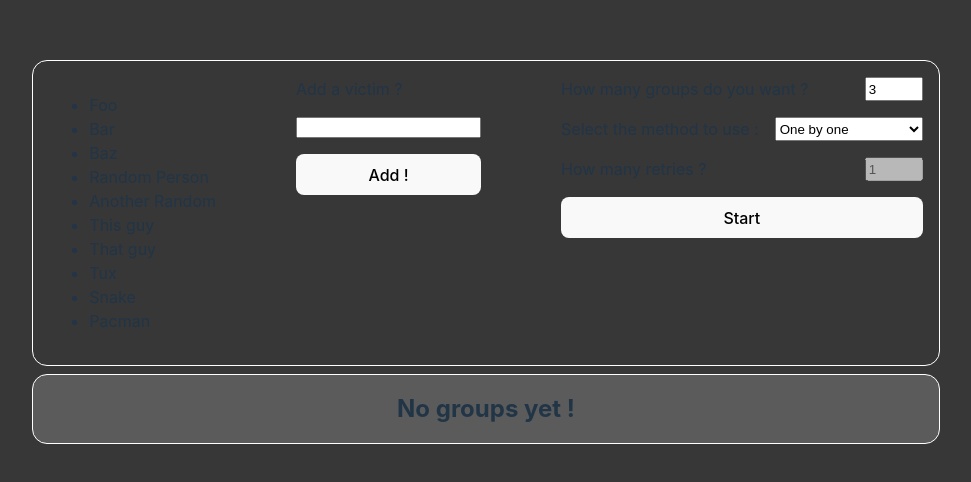
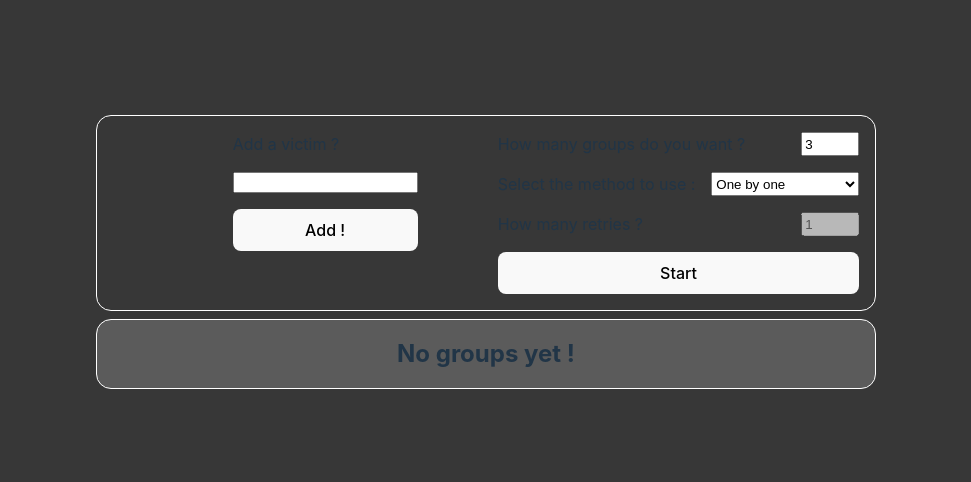
Before and after one commit to Zakari-B/group-generator, a React (Vite) app: page / in a window 1280 px wide. Shown: the part 148-630 px from the top of the page, without its empty margins (154-1125 px from the left). Built offline with nearby package versions, Linux system fonts and the light colour scheme.

Commit message:
Emptied the default list

```diff
--- a/src/App.tsx
+++ b/src/App.tsx
@@ -5,10 +5,10 @@ function App() {
   //
   // EXEMPLE :
   //
-  const people: string[] = ["Foo", "Bar", "Baz", "Random Person", "Another Random", "This guy", "That guy", "Tux", "Snake", "Pacman"]
+  // const people: string[] = ["Foo", "Bar", "Baz", "Random Person", "Another Random", "This guy", "That guy", "Tux", "Snake", "Pacman"]
   //
 
-  // const people: string[] = []
+  const people: string[] = []
 
   const [list, setList] = useState<string[]>(people);
   const [personInput, setPersonInput] = useState<string>("");
```
